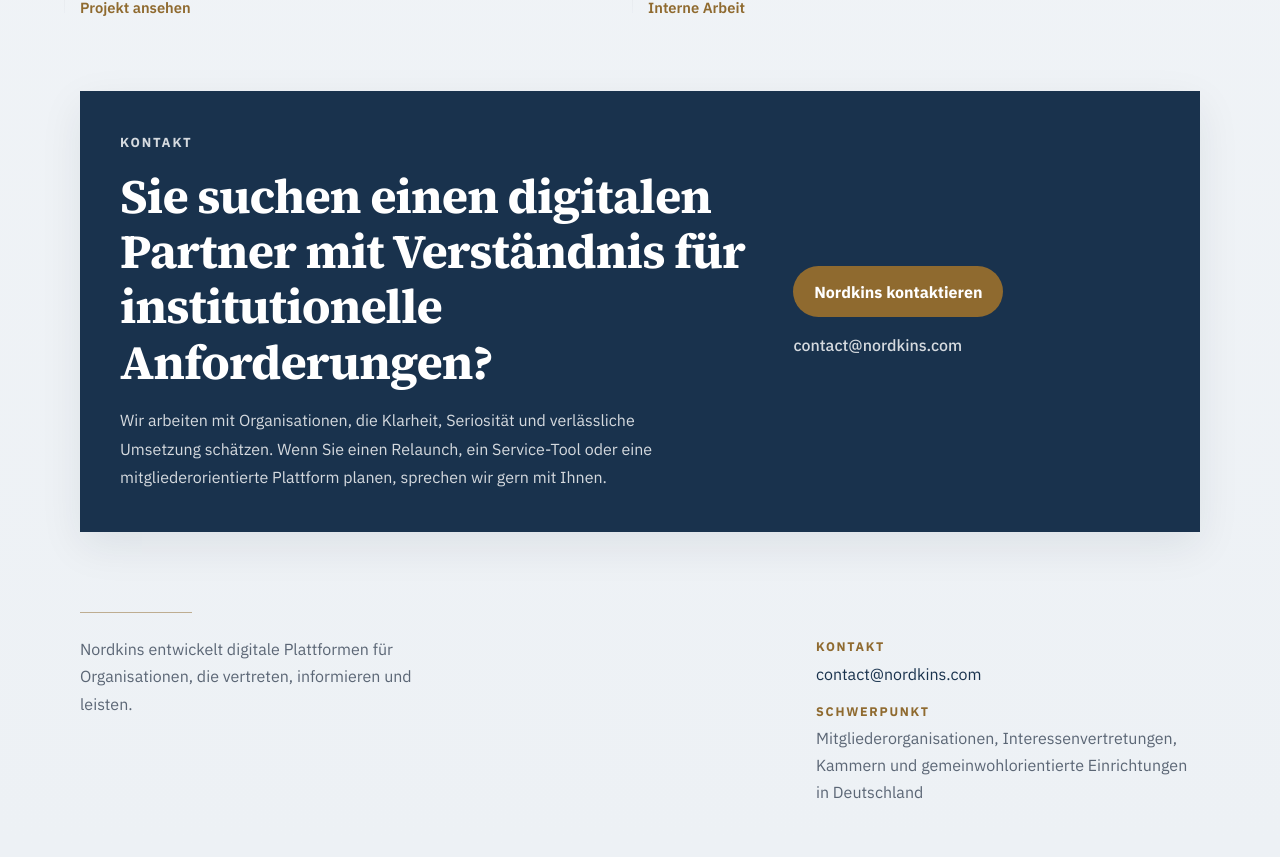
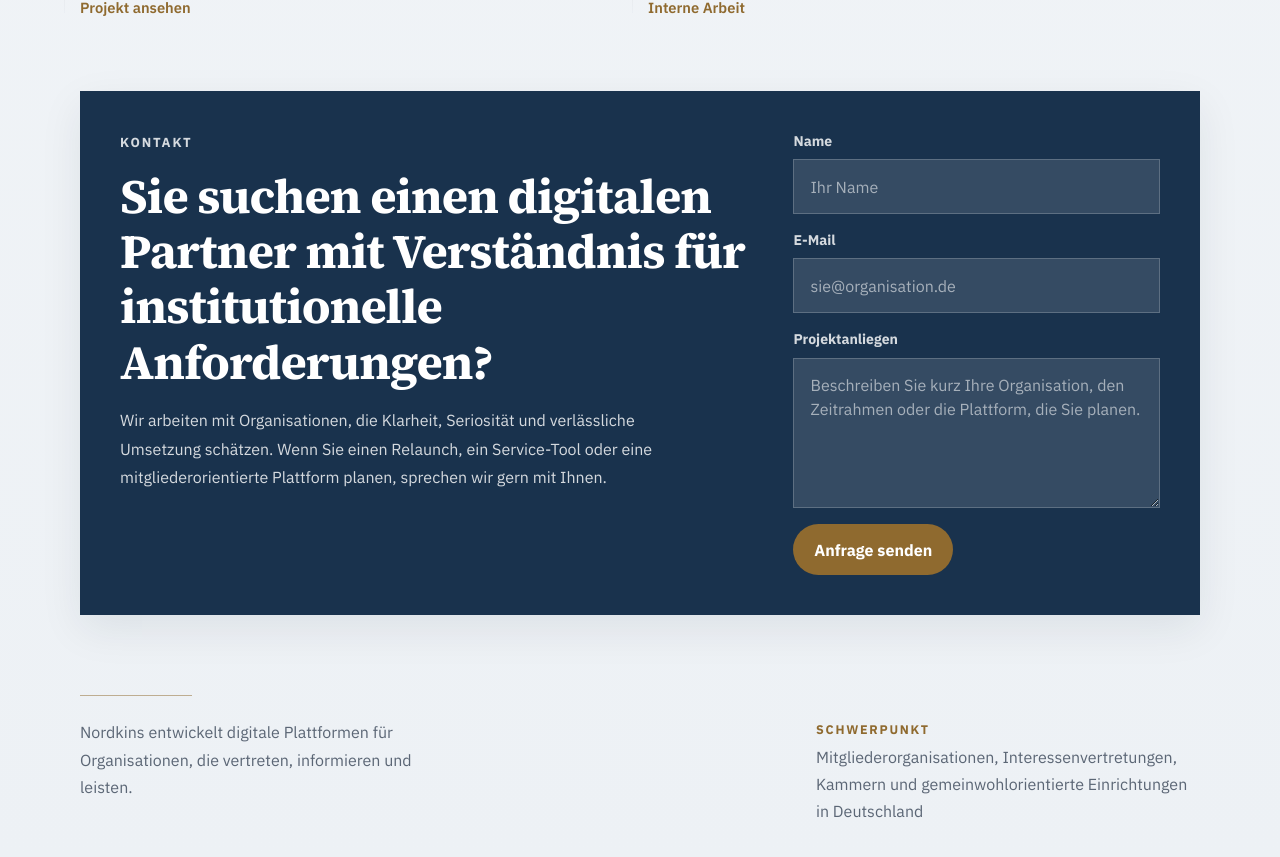
Before and after one commit to rum-n/nordkins-landing, a React (Vite) app: page / in a window 1280 px wide. Shown: the part 2834-3691 px from the top of the page. Built offline with nearby package versions, Linux system fonts and the light colour scheme.

Commit message:
Implement contact form in CTA component with validation and submission handling; update translations for improved user experience

```diff
--- a/src/components/CTA.tsx
+++ b/src/components/CTA.tsx
@@ -1,8 +1,55 @@
-import React from "react";
+import React, { useState } from "react";
 import { useTranslation } from "../i18n/useTranslation";
+
+const WEB3FORMS_ACCESS_KEY = "8731c64d-1b69-4630-a81c-1892d10c68d1";
 
 const CTA: React.FC = () => {
   const { t } = useTranslation();
+  const [isSubmitting, setIsSubmitting] = useState(false);
+  const [status, setStatus] = useState<{
+    type: "success" | "error";
+    message: string;
+  } | null>(null);
+
+  const handleSubmit = async (event: React.FormEvent<HTMLFormElement>) => {
+    event.preventDefault();
+    setIsSubmitting(true);
+    setStatus(null);
+
+    const form = event.currentTarget;
+    const formData = new FormData(form);
+    formData.append("access_key", WEB3FORMS_ACCESS_KEY);
+    formData.append("subject", t.cta.subject);
+    formData.append(
+      "from_name",
+      formData.get("name")?.toString() ?? "Nordkins Website",
+    );
+
+    try {
+      const response = await fetch("https://api.web3forms.com/submit", {
+        method: "POST",
+        body: formData,
+      });
+      const result = (await response.json()) as {
+        success?: boolean;
+        message?: string;
+      };
+
+      if (result.success) {
+        form.reset();
+        setStatus({ type: "success", message: t.cta.successMessage });
+      } else {
+        setStatus({
+          type: "error",
+          message: result.message || t.cta.errorMessage,
+        });
+      }
+    } catch {
+      setStatus({ type: "error", message: t.cta.errorMessage });
+    } finally {
+      setIsSubmitting(false);
+    }
+  };
 
   return (
     <section id="contact" className="cta-section">
@@ -12,12 +59,59 @@
           <h2>{t.cta.title}</h2>
           <p>{t.cta.description}</p>
         </div>
-        <div className="cta-actions">
-          <a className="cta-button" href={`mailto:${t.cta.emailLabel}`}>
-            {t.cta.button}
-          </a>
-          <p className="cta-email">{t.cta.emailLabel}</p>
-        </div>
+        <form className="cta-form" onSubmit={handleSubmit}>
+          <input
+            type="hidden"
+            name="botcheck"
+            className="cta-botcheck"
+            tabIndex={-1}
+            autoComplete="off"
+          />
+
+          <label className="cta-field">
+            <span>{t.cta.nameLabel}</span>
+            <input
+              name="name"
+              type="text"
+              required
+              autoComplete="name"
+              placeholder={t.cta.namePlaceholder}
+            />
+          </label>
+
+          <label className="cta-field">
+            <span>{t.cta.emailFieldLabel}</span>
+            <input
+              name="email"
+              type="email"
+              required
+              autoComplete="email"
+              placeholder={t.cta.emailPlaceholder}
+            />
+          </label>
+
+          <label className="cta-field">
+            <span>{t.cta.messageLabel}</span>
+            <textarea
+              name="message"
+              required
+              rows={5}
+              placeholder={t.cta.messagePlaceholder}
+            />
+          </label>
+
+          <button className="cta-button" type="submit" disabled={isSubmitting}>
+            {isSubmitting ? t.cta.submitting : t.cta.button}
+          </button>
+
+          {status ? (
+            <p className={`cta-status cta-status-${status.type}`}>
+              {status.message}
+            </p>
+          ) : null}
+
+          {/* <p className="cta-email">{t.cta.emailLabel}</p> */}
+        </form>
       </div>
 
       <style>{`
@@ -56,12 +150,47 @@
           line-height: 1.8;
         }
 
-        .cta-actions {
+        .cta-form {
           display: flex;
           flex-direction: column;
-          justify-content: center;
           align-items: flex-start;
           gap: 1rem;
+        }
+
+        .cta-field {
+          width: 100%;
+          display: flex;
+          flex-direction: column;
+          gap: 0.45rem;
+        }
+
+        .cta-field span {
+          font-size: 0.88rem;
+          font-weight: 700;
+          color: rgba(255, 255, 255, 0.82);
+        }
+
+        .cta-field input,
+        .cta-field textarea {
+          width: 100%;
+          border: 1px solid rgba(255, 255, 255, 0.2);
+          background: rgba(255, 255, 255, 0.12);
+          color: white;
+          padding: 0.9rem 1rem;
+          font: inherit;
+          resize: vertical;
+        }
+
+        .cta-field input::placeholder,
+        .cta-field textarea::placeholder {
+          color: rgba(255, 255, 255, 0.56);
+        }
+
+        .cta-field input:focus,
+        .cta-field textarea:focus {
+          outline: 2px solid rgba(255, 255, 255, 0.4);
+          outline-offset: 2px;
+          border-color: rgba(255, 255, 255, 0.4);
         }
 
         .cta-button {
@@ -74,6 +203,8 @@
           color: white;
           font-weight: 700;
           border-radius: 999px;
+          border: 0;
+          cursor: pointer;
         }
 
         .cta-button:hover {
@@ -81,13 +212,33 @@
           opacity: 0.92;
         }
 
+        .cta-button:disabled {
+          opacity: 0.7;
+          cursor: wait;
+        }
+
+        .cta-status {
+          margin: 0;
+          font-size: 0.94rem;
+          line-height: 1.6;
+        }
+
+        .cta-status-success {
+          color: rgba(255, 255, 255, 0.9);
+        }
+
+        .cta-status-error {
+          color: #ffd8d8;
+        }
+
         .cta-email {
           color: rgba(255, 255, 255, 0.82);
           font-weight: 500;
+          margin: 0;
         }
 
-        .cta-email:hover {
-          color: white;
+        .cta-botcheck {
+          display: none;
         }
 
         @media (max-width: 900px) {
--- a/src/components/Footer.tsx
+++ b/src/components/Footer.tsx
@@ -9,10 +9,10 @@
       <div className="site-footer-inner">
         <p className="footer-statement">{t.footer.statement}</p>
         <div className="footer-meta">
-          <p>
+          {/* <p>
             <span>{t.footer.contactLabel}</span>
             <a href={`mailto:${t.cta.emailLabel}`}>{t.cta.emailLabel}</a>
-          </p>
+          </p> */}
           <p>
             <span>{t.footer.focusLabel}</span>
             {t.footer.focusValue}
--- a/src/i18n/translations.ts
+++ b/src/i18n/translations.ts
@@ -129,7 +129,20 @@
         "Need a digital partner who understands institutional expectations?",
       description:
         "We work with organizations that value clarity, seriousness, and reliable delivery. If you are planning a relaunch, service tool, or member-facing platform, we would be glad to speak.",
-      button: "Contact Nordkins",
+      button: "Send inquiry",
+      submitting: "Sending...",
+      nameLabel: "Name",
+      namePlaceholder: "Your name",
+      emailFieldLabel: "Email",
+      emailPlaceholder: "you@organization.com",
+      messageLabel: "Project details",
+      messagePlaceholder:
+        "Tell us a bit about your organization, timeline, or the platform you want to build.",
+      successMessage:
+        "Your message has been sent. We will get back to you shortly.",
+      errorMessage:
+        "Something went wrong while sending your message. Please try again or email us directly.",
+      subject: "New Nordkins website inquiry",
       emailLabel: "contact@nordkins.com",
     },
     footer: {
@@ -271,7 +284,20 @@
         "Sie suchen einen digitalen Partner mit Verständnis für institutionelle Anforderungen?",
       description:
         "Wir arbeiten mit Organisationen, die Klarheit, Seriosität und verlässliche Umsetzung schätzen. Wenn Sie einen Relaunch, ein Service-Tool oder eine mitgliederorientierte Plattform planen, sprechen wir gern mit Ihnen.",
-      button: "Nordkins kontaktieren",
+      button: "Anfrage senden",
+      submitting: "Wird gesendet...",
+      nameLabel: "Name",
+      namePlaceholder: "Ihr Name",
+      emailFieldLabel: "E-Mail",
+      emailPlaceholder: "sie@organisation.de",
+      messageLabel: "Projektanliegen",
+      messagePlaceholder:
+        "Beschreiben Sie kurz Ihre Organisation, den Zeitrahmen oder die Plattform, die Sie planen.",
+      successMessage:
+        "Ihre Nachricht wurde gesendet. Wir melden uns in Kürze.",
+      errorMessage:
+        "Beim Senden ist etwas schiefgelaufen. Bitte versuchen Sie es erneut oder schreiben Sie uns direkt per E-Mail.",
+      subject: "Neue Anfrage über die Nordkins-Website",
       emailLabel: "contact@nordkins.com",
     },
     footer: {
```
